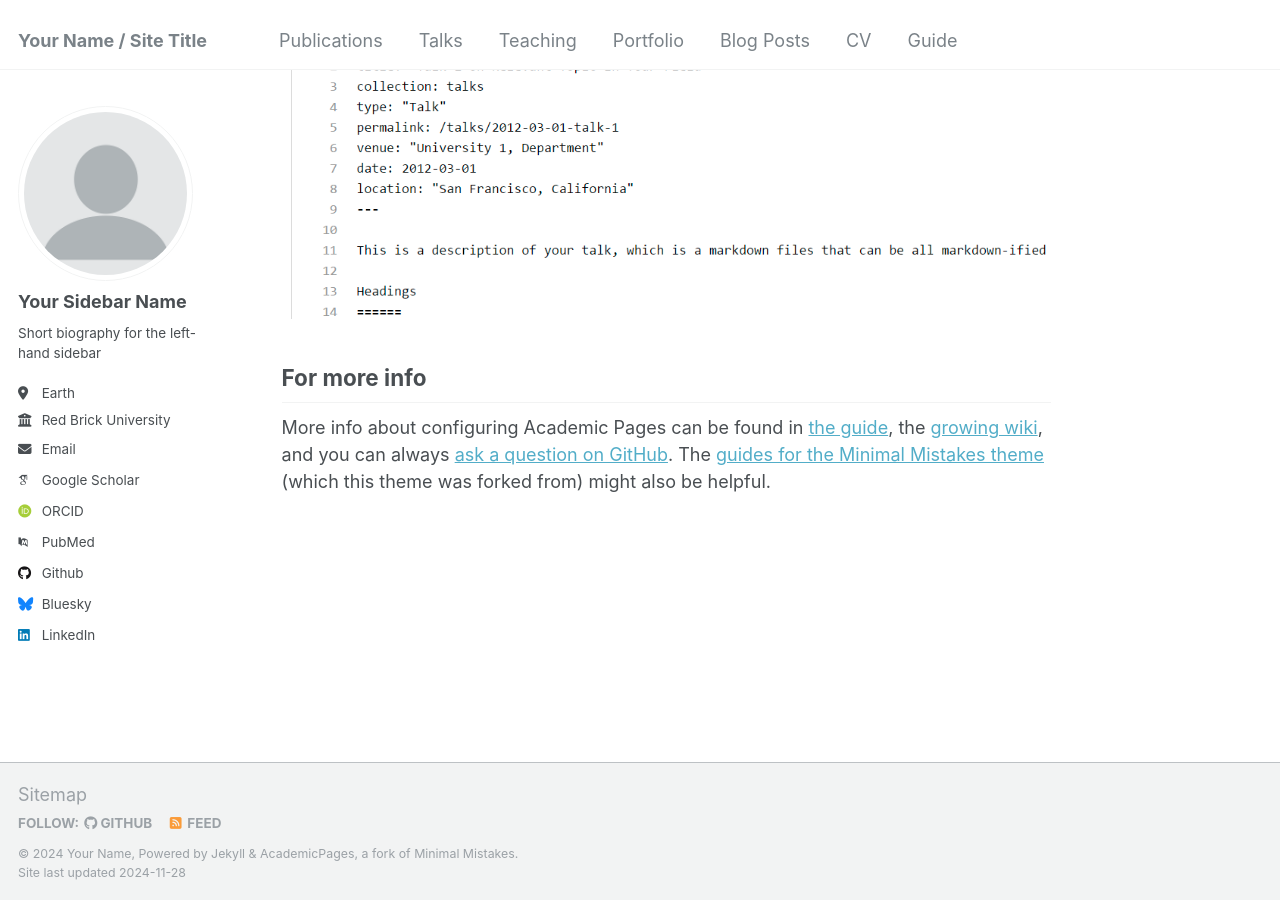
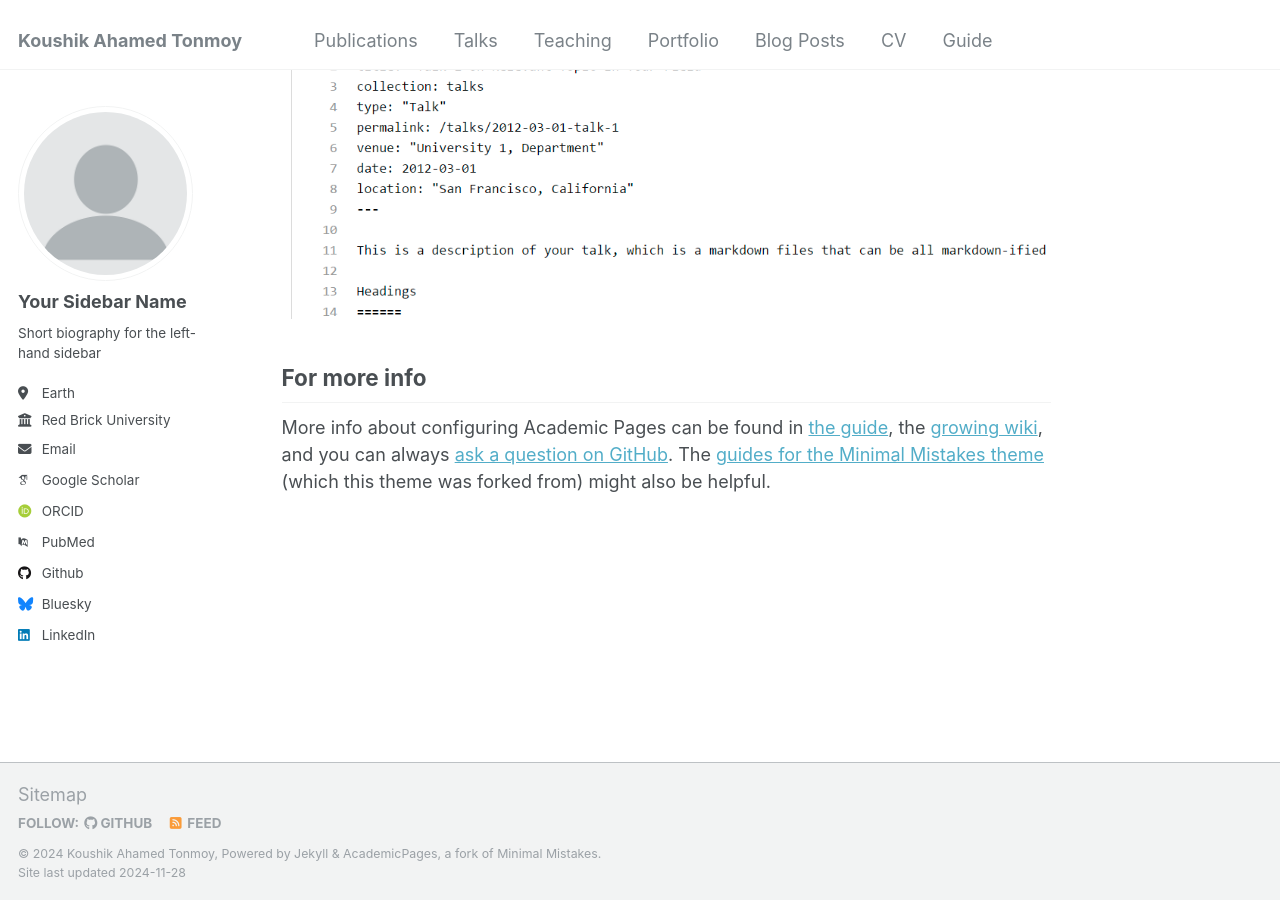
Before and after one commit to thetonmoy/thetonmoy.github.io, a Jekyll site: the page built from _pages/about.md, in a window 1280 px wide and 900 px high, scrolled down 2643 px. Built offline with Jekyll 4.4.1, drawn with Linux system fonts in a browser that asks for light colours; some web fonts are replaced.

Commit message:
updated basic site settings

```diff
--- a/_config.yml
+++ b/_config.yml
@@ -8,11 +8,11 @@
 
 # Basic Site Settings
 locale                   : "en-US"
-title                    : "Your Name / Site Title"
+title                    : "Koushik Ahamed Tonmoy"
 title_separator          : "-"
-name                     : &name "Your Name"
+name                     : &name "Koushik Ahamed Tonmoy"
 description              : &description "personal description"
-url                      : https://academicpages.github.io # the base hostname & protocol for your site e.g. "https://[your GitHub username].github.io"
+url                      : https://thetonmoy.github.io # the base hostname & protocol for your site e.g. "https://[your GitHub username].github.io"
 baseurl                  : "" # the subpath of your site, e.g. "/blog"
 repository               : "academicpages/academicpages.github.io"
 
@@ -58,7 +58,7 @@ author:
   # keybase          : # Username
   # instagram        : # Username
   # lastfm           : # Username
-  linkedin         : www.linkedin.com/in/koushikatonmoy
+  linkedin         : koushikatonmoy
   # mastodon         : # URL
   # medium           : # URL
   # pinterest        : # Username
```
